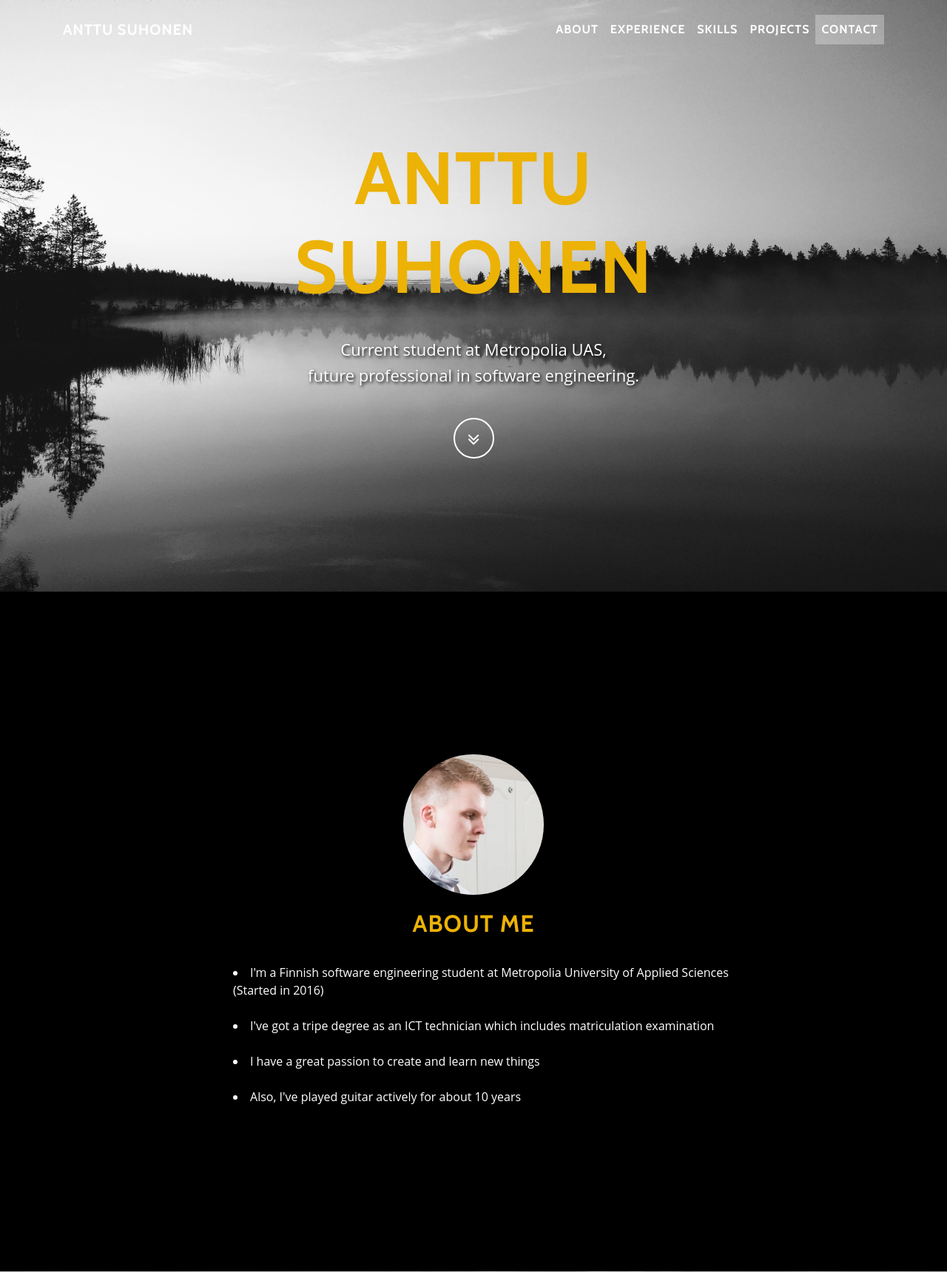
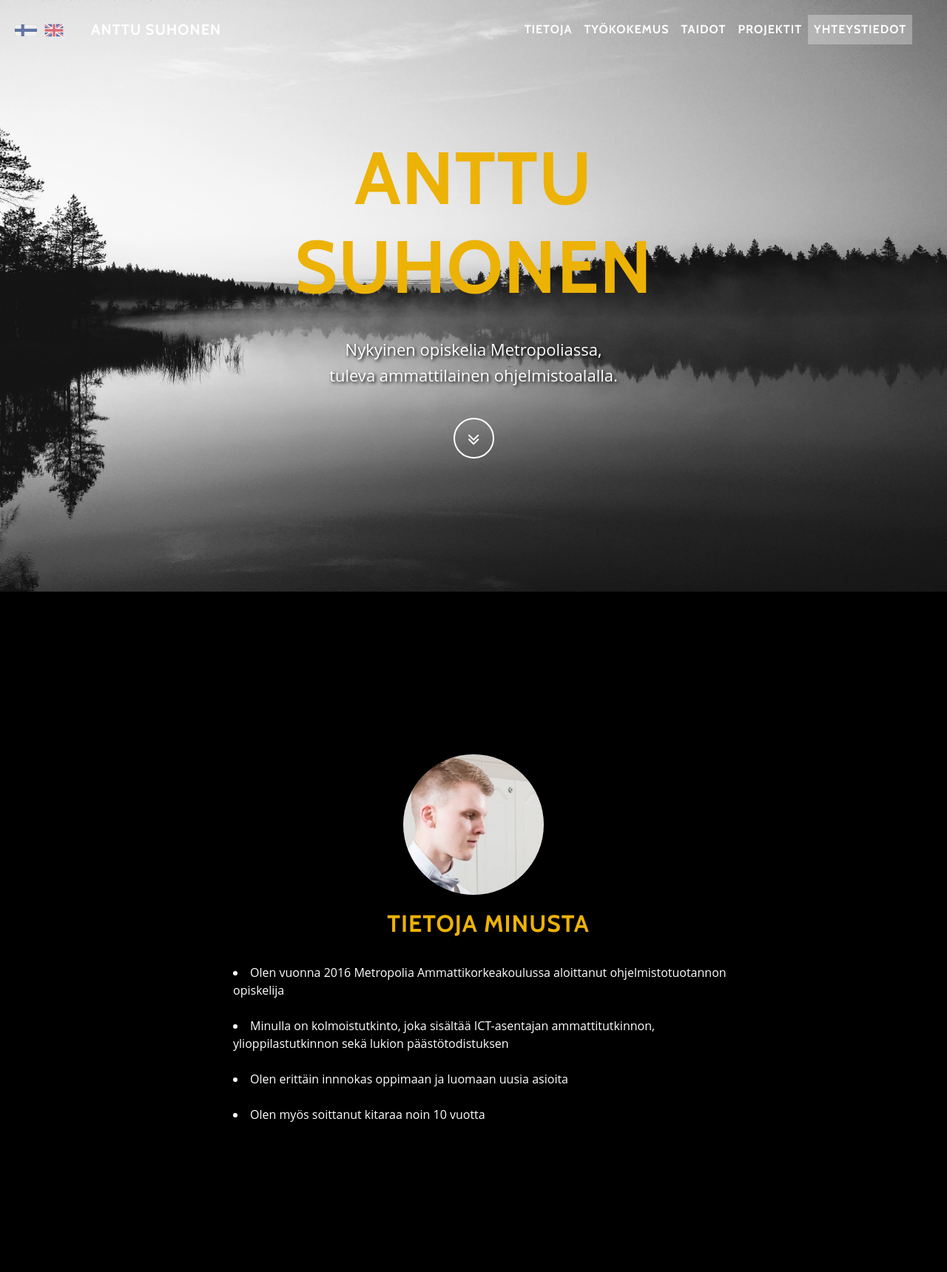
Before and after one commit to anttus/anttusuh.github.io, a PHP site: page / in a window 1280 px wide. Shown: the top 1720 px of the page at 74% size. Run offline with PHP 8.4, Linux system fonts and the light colour scheme.

Commit message:
Added Finnish language

```diff
--- a/css/grayscale.css
+++ b/css/grayscale.css
@@ -27,6 +27,7 @@ h6 {
   letter-spacing: 1px;
   text-transform: uppercase;
   color: #ecb206;
+  text-align: center;
  }
 
 p {
@@ -105,6 +106,23 @@ a {
           color: white; }
         #mainNav .nav-link:hover {
           color: #ecb206; } }
+
+.toggleLang {
+  border: 0;
+  padding: 0;
+  background: none;
+  margin: 0 4px 0 4px;
+  opacity: 0.6;
+}
+
+.toggleLang:hover {
+  opacity: 1;
+}
+
+.toggleLang:focus {
+  outline: 0 !important;
+  box-shadow: none;
+}
 
 .masthead {
   display: table;
--- a/index.html
+++ b/index.html
@@ -8,7 +8,7 @@
   <meta name="description" content="">
   <meta name="author" content="">
 
-  <title>Anttu S</title>
+  <title>Anttu Suhonen</title>
 
   <!-- Bootstrap core CSS -->
   <link href="vendor/bootstrap/css/bootstrap.min.css" rel="stylesheet">
@@ -27,6 +27,9 @@
 
   <!-- Navigation -->
   <nav class="navbar navbar-expand-lg navbar-light fixed-top" id="mainNav">
+    <button title="Vaihda kieleksi suomi" class="btn toggleLang" onclick="toggleFinn()"><img src="img/suomi.png" width="30" /></button>
+    <button title="Change the language to English" class="btn toggleLang" onclick="toggleEng()"><img src="img/uk.png" width="30" /></button>
+
     <div class="container">
       <a class="navbar-brand animated js-scroll-trigger" href="#page-top">Anttu Suhonen</a>
       <button class="navbar-toggler navbar-toggler-right" type="button" data-toggle="collapse" data-target="#navbarResponsive" aria-controls="navbarResponsive" aria-expanded="false" aria-label="Toggle navigation">
@@ -36,19 +39,24 @@
       <div class="collapse navbar-collapse" id="navbarResponsive">
         <ul class="navbar-nav ml-auto">
           <li class="nav-item">
-            <a class="nav-link js-scroll-trigger" href="#about">About</a>
+            <a class="nav-link js-scroll-trigger toggleEng" href="#about">About</a>
+            <a class="nav-link js-scroll-trigger toggleFinn" href="#about">Tietoja</a>
           </li>
           <li class="nav-item">
-            <a class="nav-link js-scroll-trigger" href="#experience">Experience</a>
+            <a class="nav-link js-scroll-trigger toggleEng" href="#experience">Experience</a>
+            <a class="nav-link js-scroll-trigger toggleFinn" href="#experience">Työkokemus</a>
           </li>
           <li class="nav-item">
-            <a class="nav-link js-scroll-trigger" href="#skills">Skills</a>
+            <a class="nav-link js-scroll-trigger toggleEng" href="#skills">Skills</a>
+            <a class="nav-link js-scroll-trigger toggleFinn" href="#skills">Taidot</a>
           </li>
           <li class="nav-item">
-            <a class="nav-link js-scroll-trigger" href="#projects">Projects</a>
+            <a class="nav-link js-scroll-trigger toggleEng" href="#projects">Projects</a>
+            <a class="nav-link js-scroll-trigger toggleFinn" href="#projects">Projektit</a>
           </li>
           <li class="nav-item">
-            <a class="nav-link js-scroll-trigger" href="#contact">Contact</a>
+            <a class="nav-link js-scroll-trigger toggleEng" href="#contact">Contact</a>
+            <a class="nav-link js-scroll-trigger toggleFinn" href="#contact">Yhteystiedot</a>
           </li>
         </ul>
       </div>
@@ -62,8 +70,12 @@
         <div class="row">
           <div class="col-lg-8 mx-auto">
             <h1 class="brand-heading">Anttu Suhonen</h1>
-            <p class="intro-text">Current student at Metropolia UAS,
-              <br>future professional in software engineering.</p>
+            <p class="intro-text toggleEng">Current student at Metropolia UAS,
+              <br>future professional in software engineering.
+            </p>
+            <p class="intro-text toggleFinn">Nykyinen opiskelia Metropoliassa,</br>
+              tuleva ammattilainen ohjelmistoalalla.
+            </p>
             <a href="#about" class="btn btn-circle js-scroll-trigger">
               <i class="fa fa-angle-double-down animated"></i>
             </a>
@@ -78,13 +90,20 @@
     <div class="container">
       <div class="row">
         <div class="col-lg-8 mx-auto">
-            <img id="myimg" src="../img/Anttu.jpg" / width="190">
+          <img id="myimg" src="img/Anttu.jpg" / width="190">
+          <section class="textlist text-left toggleEng">
             <h2>About me</h2>
-            <section class="textlist text-left">
             <li>I'm a Finnish software engineering student at Metropolia University of Applied Sciences (Started in 2016)</li></br>
             <li>I've got a tripe degree as an ICT technician which includes matriculation examination</li></br>
             <li>I have a great passion to create and learn new things</li></br>
             <li>Also, I've played guitar actively for about 10 years</li></br>
+          </section>
+          <section class="textlist text-left toggleFinn">
+            <h2>Tietoja minusta</h2>
+            <li>Olen vuonna 2016 Metropolia Ammattikorkeakoulussa aloittanut ohjelmistotuotannon opiskelija </li></br>
+            <li>Minulla on kolmoistutkinto, joka sisältää ICT-asentajan ammattitutkinnon, ylioppilastutkinnon sekä lukion päästötodistuksen</li></br>
+            <li>Olen erittäin innnokas oppimaan ja luomaan uusia asioita</li></br>
+            <li>Olen myös soittanut kitaraa noin 10 vuotta</li></br>
           </section>
         </div>
       </div>
@@ -95,10 +114,10 @@
   <section id="experience" class="experience-section content-section text-center">
     <div class="container">
       <div class="col-lg-8 mx-auto">
+        <section class="textlist text-left toggleEng">
           <h2>Work experience</h2>
-          <section class="textlist text-left">
           <p>12/2015 - 6/2016
-              <li>City of Nivala, IT support: Web site administration,
+            <li><strong>City of Nivala, IT support:</strong> Web site administration,
               AD configuration (Windows server), central radio system administration (Linux server),
               printer installations, email server administration, daycare software deployment and support (Tieto Effica),
               instructing two ICT trainees
@@ -106,22 +125,47 @@
           </p>
           <p>4/2015 - 5/2015
             <li>
-                JOKKY cooperative, Nivala: Computer and small electronics maintenance operation under the cooperative as a job training period,
+              <strong>JOKKY cooperative, Nivala:</strong> Computer and small electronics maintenance operation under the cooperative as a job training period,
               which included fixing and cleaning phones, tablets and computers
             </li>
           </p>
           <p>6/2013 - 8/2013, 6/2014 - 8/2014
             <li>
-                KPO S-Market, Nivala: Cashier and other customer service duties
+              <strong>KPO S-Market, Nivala:</strong> Cashier and other customer service duties
             </li>
           </p>
           <p>11/2013 - 2/2014
             <li>
-                City of Nivala, IT support trainee: Website creation, printer/computer installations,
+              <strong>City of Nivala, IT support trainee:</strong> Website creation, printer/computer installations,
               general IT support tasks
             </li>
           </p>
         </section>
+        <section class="textlist text-left toggleFinn">
+          <h2>Työkokemus</h2>
+          <p>12/2015 - 6/2016
+            <li>
+              <strong>Nivalan kaupunki, IT-tuki:</strong> Web-sivujen ylläpitoa, AD:n ylläpitoa (Windows palvelin), keskusradiojärjestelmän ylläpitoa (Linux palvelin),
+              tulostimien asennuksia, sähköpostipalvelimen ylläpitoa, päivähoito-ohjelmiston käyttöönotto ja opastus (Tieto Effica),
+              kahden harjoittelijan opastusta, yleisiä IT-tukitehtäviä
+            </li>
+          </p>
+          <p>4/2015 - 5/2015
+            <li>
+              <strong>JOKKY Osuuskunta, Nivala:</strong> Tietokoneiden ja pienelektroniikkalaitteiden huoltopalvelu osuuskunnan alaisena työharjoittelujakson ajan,
+              sisälsi tietokoneiden, puhelimien ym. korjausta sekä puhdistusta
+            </li>
+          </p>
+          <p>6/2013 - 8/2013, 6/2014 - 8/2014
+            <li>
+              <strong>KPO S-Market Nivala:</strong> Asiakaspalvelua, kassahenkilön töitä
+            </li>
+          </p>
+          <p>11/2013 - 2/2014
+            <li>
+              <strong>Nivalan kaupunki, IT-tuki harjoittelija:</strong> Web-sivujen tekoa/ylläpitoa, tulostimien ja tietokoneiden asennuksia, yleisiä IT-tukitehtäviä
+            </li>
+          </p>
       </div>
     </div>
   </section>
@@ -130,10 +174,10 @@
   <section id="skills" class="skills-section content-section text-center">
     <div class="container">
       <div class="col-lg-8 mx-auto">
+        <section class="textlist text-left toggleEng">
           <h2>Skills</h2>
-          <section class="textlist text-left">
           <p>Programming:
-              <li>Most experience: Java, HTML/CSS, Python, SQL, PHP</li>
+            <li>Most experience: Java, HTML/CSS, SQL, PHP, Python</li>
             <li>Some experience: C++, C, C#, Ruby</li>
           </p>
           <p>Operating systems I'm familiar with:
@@ -151,7 +195,29 @@
             <li>10 years of experience in playing the guitar</li>
             <li>About 5 years of experimenting and studying recording and doing other music productions</li>
           </p>
-            <section>
+        </section>
+        <section class="textlist text-left toggleFinn">
+          <h2>Taidot</h2>
+          <p>Ohjelmointi:
+            <li>Eniten kokemusta: Java, HTML/CSS, SQL, PHP, Python</li>
+            <li>Jotain kokemusta: C++, C, C#, Ruby</li>
+          </p>
+          <p>Käyttöjärjestelmät:
+            <li>Windows (myös palvelimet)</li>
+            <li>Linux (Eniten kokemusta Debianista)</li>
+            <li>Unix (OS X)</li>
+          </p>
+          <p>Kielet:
+            <li>Suomi - äidinkieli</li>
+            <li>Englanti - sujuvaa</li>
+            <li>Ruotsi - tyydyttävä</li>
+          </p>
+          <p>Muuta:
+            <li>Yhteensä 12 vuotta musiikkiopiston opintoja</li>
+            <li>10 vuotta kokemusta kitaran soitosta</li>
+            <li>Noin 5 vuotta musiikkiteknologian opintoja musiikkiopistossa sekä itsenäisesti</li>
+          </p>
+        </section>
           </div>
         </div>
       </section>
@@ -160,10 +226,10 @@
       <section id="projects" class="projects-section content-section text-center">
         <div class="container">
           <div class="col-lg-8 mx-auto">
+            <section class="textlist text-left toggleEng">
               <h2>Projects</h2>
-              <section class="textlist text-left">
               <li>
-                  Midi keyboard made with Raspberry Pi mini computer: <a target="_blank" href="https://www.raspberrypi.org/forums/viewtopic.php?t=91784">Link to project page</a>
+                Midi keyboard made with Raspberry Pi mini computer (Python): <a target="_blank" href="https://www.raspberrypi.org/forums/viewtopic.php?t=91784">Link to project page</a>
               </li></br>
               <li>
                 Web site called "Tiskijukka" (Engl. disc jockey)
@@ -186,6 +252,28 @@
                 Bluetooth controlled miniature tank made with Arduino (C++)
               </li></br>
             </section>
+            <section class="textlist text-left toggleFinn">
+              <h2>Projektit</h2>
+              <li>
+                Midi-kosketinsoitin, joka on tehty Raspberry Pi -minitietokoneella (Python): <a target="_blank" href="https://www.raspberrypi.org/forums/viewtopic.php?t=91784">Linkki projektisivulle</a>
+              </li></br>
+              <li>
+                Verkkosivu nimeltä "Tiskijukka", jossa voi katsoa ja merkitä tehtyjen tiskien ajankohta. Tehty helpottamaan kämppisasumisen arkea.
+                Projektissa on käytetty MySQL-tietokantaa, johon tallennetaan ajat, sekä PHP:ta, jolla tietokannan tiedot haetaan ja viedään.
+              </li></br>
+              <li>
+                Chat-nettisivu käyttäen node.js:ää: <a target="_blank" href="https://github.com/anttus/Nodechat">Linkki Github-sivulle</a>
+              </li></br>
+              <li>
+                Pokerisimulaattori käyttäen Javaa: <a target="_blank" href="https://github.com/anttus/poker_slots">Linkki Github-sivulle</a>
+              </li></br>
+              <li>
+                Yksinkertainen tekstipohjainen peli käyttäen Pythonia
+              </li></br>
+              <li>
+                Bluetooth-ohjattu pieni panssarivaunu käyttäen Arduinoa (C++)
+              </li></br>
+            </section>
           </div>
         </div>
       </section>
@@ -195,12 +283,20 @@
         <div class="container">
           <div class="row">
             <div class="col-lg-8 mx-auto">
+              <section class="toggleEng">
                 <h2>Contact me:</h2>
                 <p>Feel free to contact me by email at
                   <a href="#"/>anttu.suhonen(at)gmail.com</a>
                   or through links below:
                 </p>
-
+              </section>
+              <section class="toggleFinn">
+                <h2>Yhteystiedot:</h2>
+                <p>Voit ottaa minuun yhteyttä sähköpostin kautta osoitteessa
+                  <a href="#"/>anttu.suhonen(at)gmail.com</a>
+                  tai allaolevista linkeistä:
+                </p>
+              </section>
               <ul class="list-inline banner-social-buttons">
                 <li class="list-inline-item">
                   <a target="_blank" href="https://www.linkedin.com/in/anttu-suhonen/" class="btn btn-default btn-lg">
```
Also changed, not shown: js/grayscale.js (+17 -150 lines), img/suomi.png (added), img/uk.png (added). Lines whose indentation alone changed are shown as unchanged.
